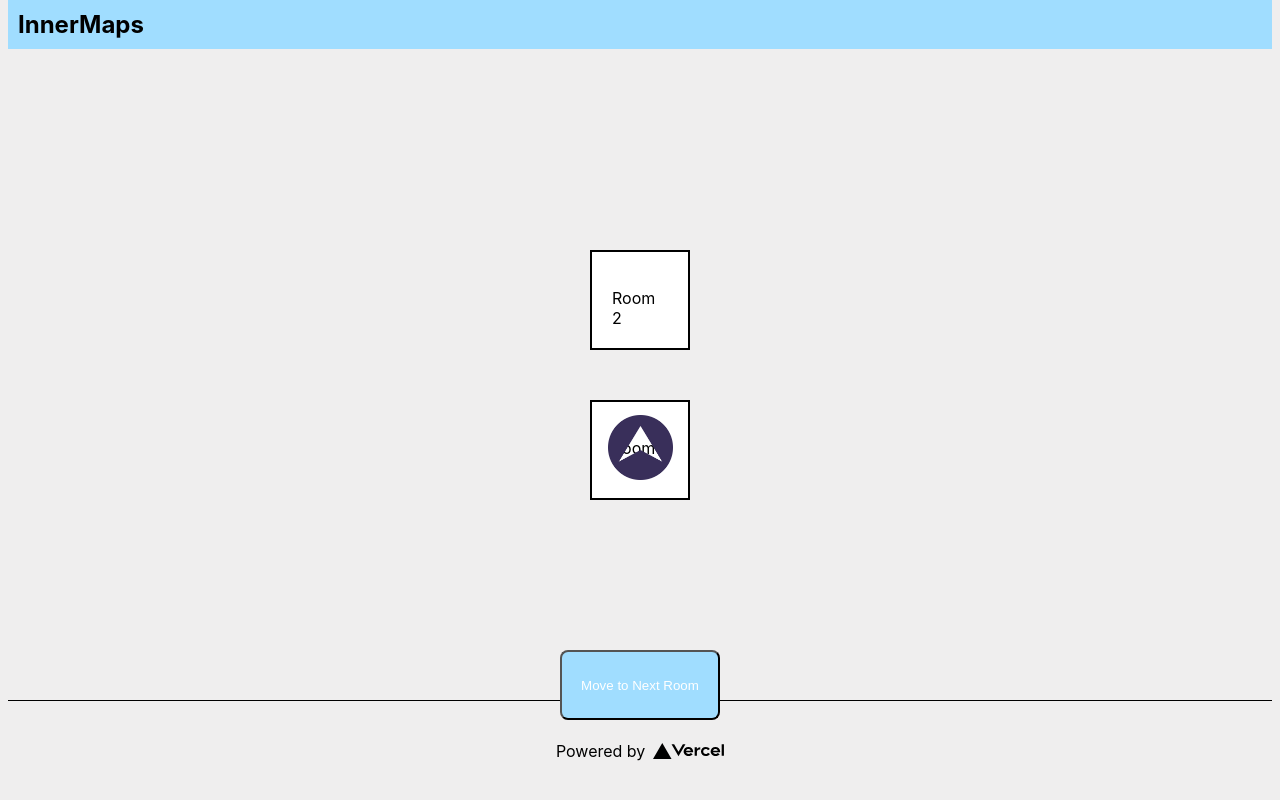
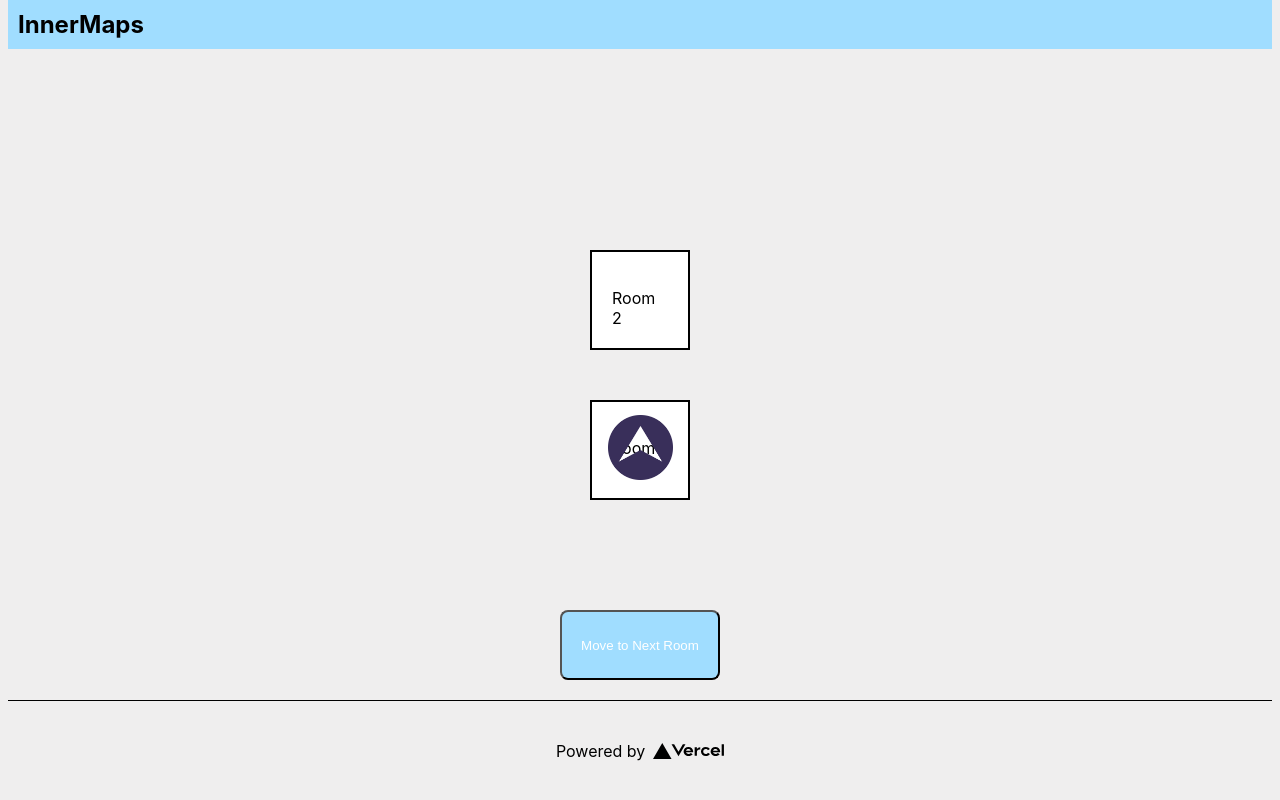
Before and after one commit to Suspiria1/mapping-app, a Next.js app in the folder nextjs-blog/: page / in a window 1280 px wide. Built offline with nearby package versions, Linux system fonts and the light colour scheme.

Commit message:
move button up

```diff
--- a/nextjs-blog/styles/Home.module.css
+++ b/nextjs-blog/styles/Home.module.css
@@ -87,7 +87,7 @@
 
 #button1 {
     position: fixed;
-    bottom: 10%;
+    bottom: 15%;
     width: 160px;
     height: 70px;
     background-color: #a0ddff;
```
